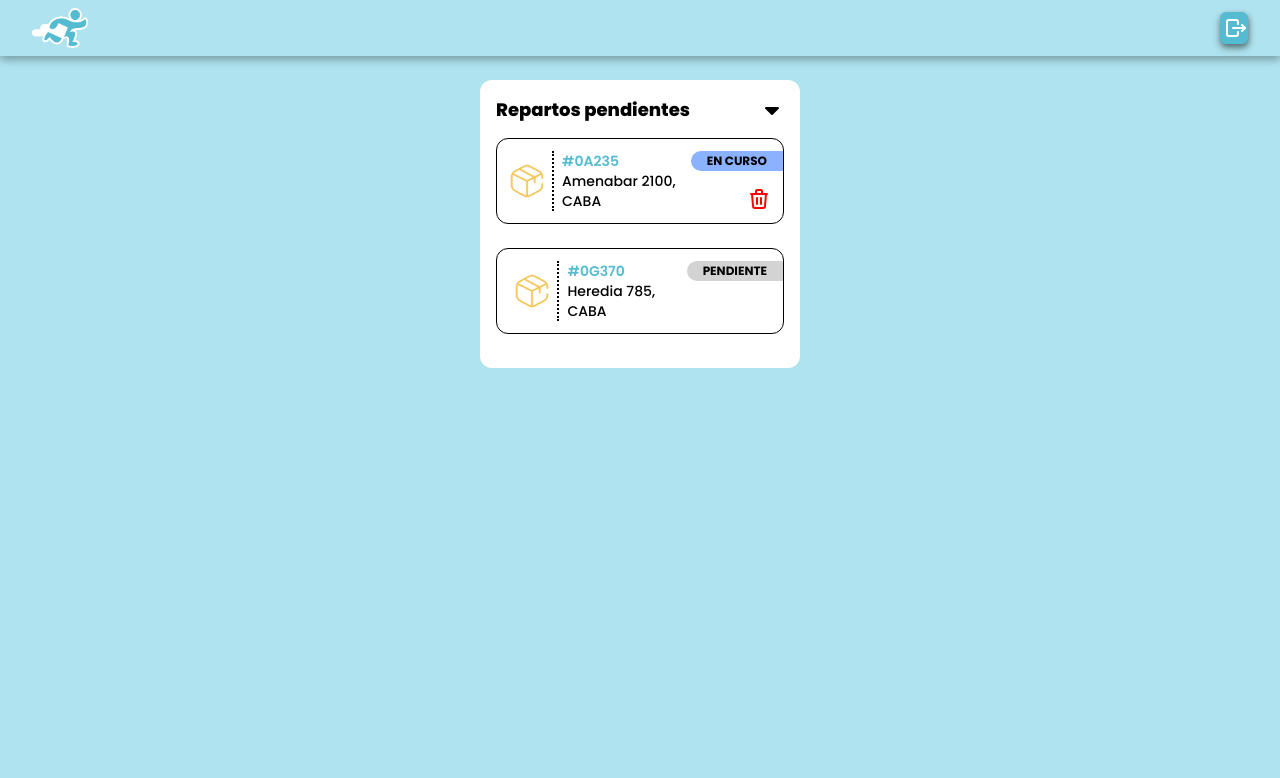
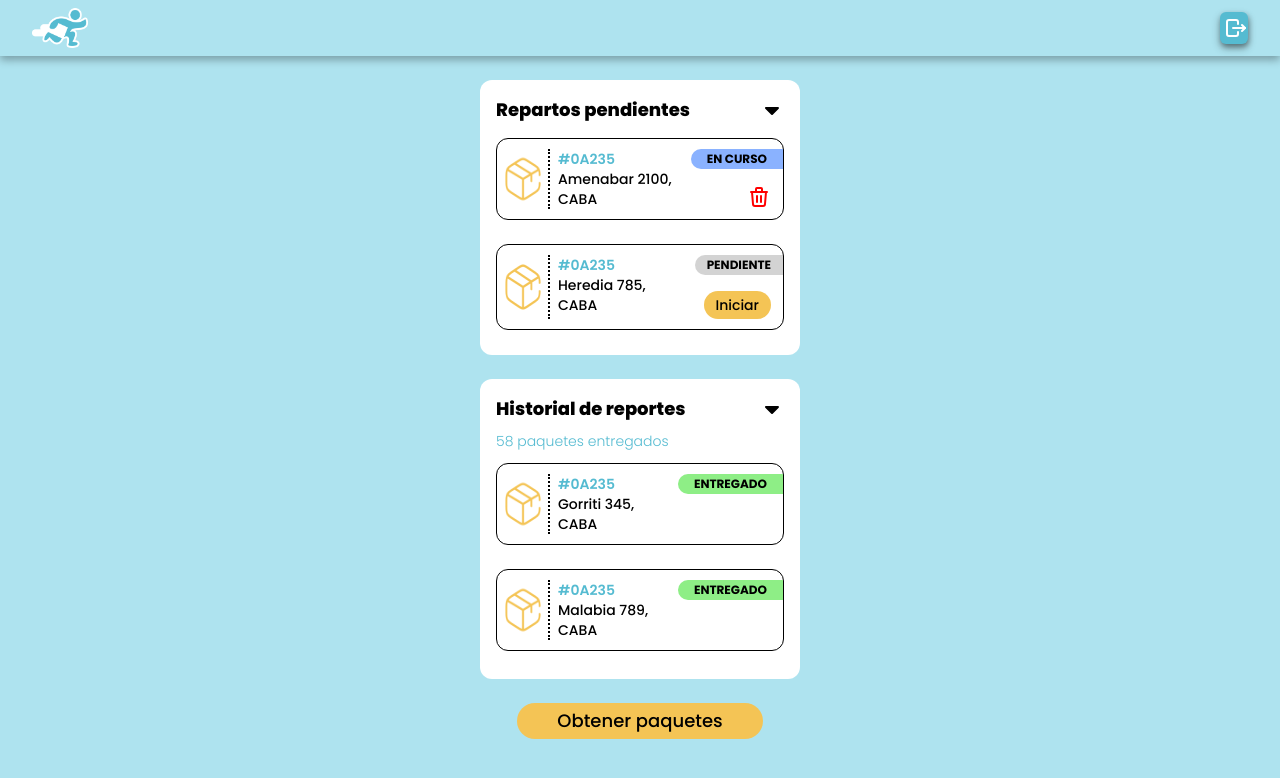
Before and after one commit to Tute22/Chacurbanos-front, a Next.js app: page /working-day in a window 1280 px wide. Shown: the top 778 px of the page. Built offline with nearby package versions, Linux system fonts and the light colour scheme.

Commit message:
update working day view

```diff
--- a/src/app/distribution/page.tsx
+++ b/src/app/distribution/page.tsx
@@ -11,8 +11,6 @@ export default function Distribution() {
           <LogoutDoorIcon className="w-6 ml-[3px]" />
         </div>
       </nav>
-
-
     </div>
   );
 }
--- a/src/app/working-day/page.tsx
+++ b/src/app/working-day/page.tsx
@@ -3,61 +3,100 @@ import { Navbar } from "@/components/Navbar";
 import { TriangleDownArrow } from "@/commons/icons";
 import { TrashIcon } from "@/commons/icons";
 import box from "../../../public/box.png";
-import { poppins500, poppins600, poppins700, poppins800 } from "@/commons/fonts";
+import { poppins300, poppins500, poppins600, poppins700, poppins800 } from "@/commons/fonts";
 
 export default function WorkingDay() {
   return (
-    <div className="bg-[#AEE3EF] h-screen">
-        <Navbar/>
-        <div className="flex justify-center">
-            <div className="bg-white p-4 w-80 h-72 m-6 rounded-xl">
-                <div className={`flex justify-between items-center ${poppins800.className} text-lg mb-3.5`} >
+    <main className="bg-[#AEE3EF] h-screen">
+      <Navbar />
+      <div className="flex flex-col justify-center items-center">
+        <section className="bg-white w-80 h-[275px] mt-6 rounded-xl p-4">
+          <div className={`flex justify-between items-center ${poppins800.className} text-lg mb-3.5`}>
             <div>Repartos pendientes</div>
-                   <TriangleDownArrow className="w-6 ml-[3px]"/>
+            <TriangleDownArrow className="w-6 ml-[3px]" />
           </div>
-                <div className={`border border-solid border-black rounded-xl flex ${poppins500.className} py-3`}>
-                  <div className="flex-grow">
-                    <div className="flex justify-center items-center">
-                      <Image src={box} alt="box" width={50} height={50} className="flex justify-center items-center p-0.5" />
+          <div className={`border border-solid border-black rounded-xl`}>
+            <div className="flex py-[10px] pl-[1px]">
+              <Image src={box} alt="box" width={50} height={50} />
               <div className="flex-col border-l-2 border-black border-dotted">
-                        <div className="ml-2">
+                <div className={`ml-2 ${poppins500.className}`}>
                   <div className={`text-[#55BBD1] ${poppins600.className} text-sm`}>#0A235</div>
                   <div className="text-sm">Amenabar 2100,</div>
                   <div className="text-sm">CABA</div>
                 </div>
               </div>
-                    </div>
-                  </div>
               <div className="flex flex-col flex-grow items-end">
                 <div className={`mb-4 text-xs ${poppins700.className} bg-[#8AB2FF] py-0.5 px-4 rounded-l-2xl`}>EN CURSO</div>
                 <div className="pr-3">
-                      <TrashIcon className="w-6 text-red"/>
+                  <TrashIcon className="w-6 text-red" />
                 </div>
               </div>
             </div>
-                <br/>
-                <div className={`border border-solid border-black rounded-xl flex ${poppins500.className} py-3`}>
-                  <div className="flex-grow">
-                    <div className="flex justify-center items-center">
-                      <Image src={box} alt="box" width={50} height={50} className="flex justify-center items-center p-0.5" />
+          </div>
+          <br />
+          <div className={`border border-solid border-black rounded-xl`}>
+            <div className="flex py-[10px] pl-[1px]">
+              <Image src={box} alt="box" width={50} height={50} />
               <div className="flex-col border-l-2 border-black border-dotted">
-                        <div className="ml-2">
-                          <div className={`text-[#55BBD1] ${poppins600.className} text-sm`}>#0G370</div>
+                <div className={`ml-2 ${poppins500.className}`}>
+                  <div className={`text-[#55BBD1] ${poppins600.className} text-sm`}>#0A235</div>
                   <div className="text-sm">Heredia 785,</div>
                   <div className="text-sm">CABA</div>
                 </div>
               </div>
-                    </div>
-                  </div>
               <div className="flex flex-col flex-grow items-end">
-                    <div className={`mb-4 text-xs ${poppins700.className} bg-[#232324] bg-opacity-20 py-0.5 px-4 rounded-l-2xl`}>PENDIENTE</div>
+                <div className={`mb-4 text-xs ${poppins700.className} bg-[#232324] bg-opacity-20 py-0.5 px-3 rounded-l-2xl`}>PENDIENTE</div>
                 <div className="pr-3">
-                      {/* Boton Iniciar */}
+                  <button className={`bg-[#F4C455] text-sm py-1 px-3 rounded-full ${poppins500.className}`}>Iniciar</button>
                 </div>
               </div>
             </div>
           </div>
+        </section>
+        <br />
+        <section className="bg-white w-80 h-[300px] rounded-xl p-4">
+          <div className={`flex justify-between items-center ${poppins800.className} text-lg mb-2`}>
+            <div>Historial de reportes</div>
+            <TriangleDownArrow className="w-6 ml-[3px]" />
+          </div>
+          <div className={`text-[#55BBD1] ${poppins300.className} text-sm mb-3`}>58 paquetes entregados</div>
+          <div className={`border border-solid border-black rounded-xl`}>
+            <div className="flex py-[10px] pl-[1px]">
+              <Image src={box} alt="box" width={50} height={50} />
+              <div className="flex-col border-l-2 border-black border-dotted">
+                <div className={`ml-2 ${poppins500.className}`}>
+                  <div className={`text-[#55BBD1] ${poppins600.className} text-sm`}>#0A235</div>
+                  <div className="text-sm">Gorriti 345,</div>
+                  <div className="text-sm">CABA</div>
                 </div>
               </div>
+              <div className="flex flex-col flex-grow items-end">
+                <div className={`mb-4 text-xs ${poppins700.className} bg-[#8EEE86] py-0.5 px-4 rounded-l-2xl`}>ENTREGADO</div>
+              </div>
+            </div>
+          </div>
+          <br />
+          <div className={`border border-solid border-black rounded-xl`}>
+            <div className="flex py-[10px] pl-[1px]">
+              <Image src={box} alt="box" width={50} height={50} />
+              <div className="flex-col border-l-2 border-black border-dotted">
+                <div className={`ml-2 ${poppins500.className}`}>
+                  <div className={`text-[#55BBD1] ${poppins600.className} text-sm`}>#0A235</div>
+                  <div className="text-sm">Malabia 789,</div>
+                  <div className="text-sm">CABA</div>
+                </div>
+              </div>
+              <div className="flex flex-col flex-grow items-end">
+                <div className={`mb-4 text-xs ${poppins700.className} bg-[#8EEE86] py-0.5 px-4 rounded-l-2xl`}>ENTREGADO</div>
+              </div>
+            </div>
+          </div>
+        </section>
+        <br />
+        <div>
+          <button className={`bg-[#F4C455] text-lg py-1 px-10 rounded-full ${poppins500.className}`}>Obtener paquetes</button>
+        </div>
+      </div>
+    </main>
   );
 }
--- a/src/commons/fonts.tsx
+++ b/src/commons/fonts.tsx
@@ -1,4 +1,6 @@
 import { Poppins } from "next/font/google";
+
+export const poppins300 = Poppins({ subsets: ["latin"], weight: "300" });
 
 export const poppins500 = Poppins({ subsets: ["latin"], weight: "500" });
 
--- a/tailwind.config.ts
+++ b/tailwind.config.ts
@@ -13,6 +13,9 @@ const config: Config = {
         'gradient-conic':
           'conic-gradient(from 180deg at 50% 50%, var(--tw-gradient-stops))',
       },
+      fontFamily: {
+        "poppins": ["Poppins", "sans-serif"]
+      }
     },
   },
   plugins: [],
```
Lines whose indentation alone changed are shown as unchanged.
